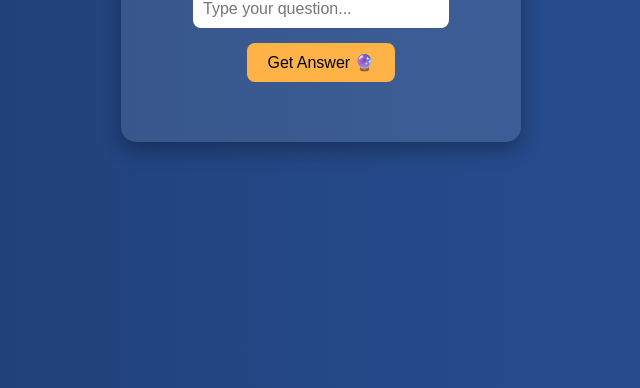
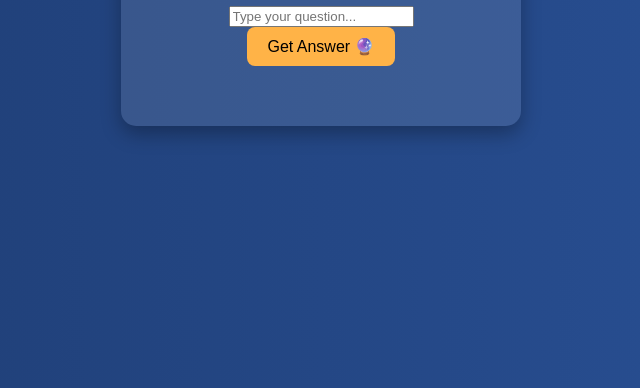
Before and after one commit to lamzef-achraf/Decision-Maker, a plain HTML site: page index.html in a window 1280 px wide. Shown: the part 412-800 px from the top of the page, without its empty margins (319-959 px from the left). Drawn offline with Linux system fonts and the light colour scheme.

Commit message:
Update style.css

```diff
--- a/style.css
+++ b/style.css
@@ -27,14 +27,7 @@ h1 {
   margin-bottom: 20px;
 }
 
-input {
-  padding: 10px;
-  width: 80%;
-  border: none;
-  border-radius: 8px;
-  margin-bottom: 15px;
-  font-size: 16px;
-}
+
 
 button {
   background-color: #ffb347;
```
